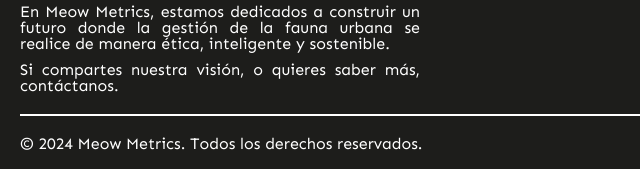
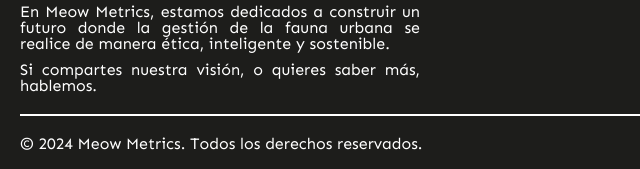
Before and after one commit to zoometrics/zoometrics-landing, a plain HTML site: page index.html in a window 1280 px wide. Shown: the part 1951-2120 px from the top of the page, 0-640 px from the left. Drawn offline with Linux system fonts and the light colour scheme.

Commit message:
Actualizar index.html

```diff
--- a/index.html
+++ b/index.html
@@ -172,7 +172,7 @@
                     </p>
                     <p class="footer-text">
                         Si compartes nuestra visión, o quieres saber
-                        más, contáctanos.
+                        más, hablemos.
                     </p>
                 </div>
             </div>
```
